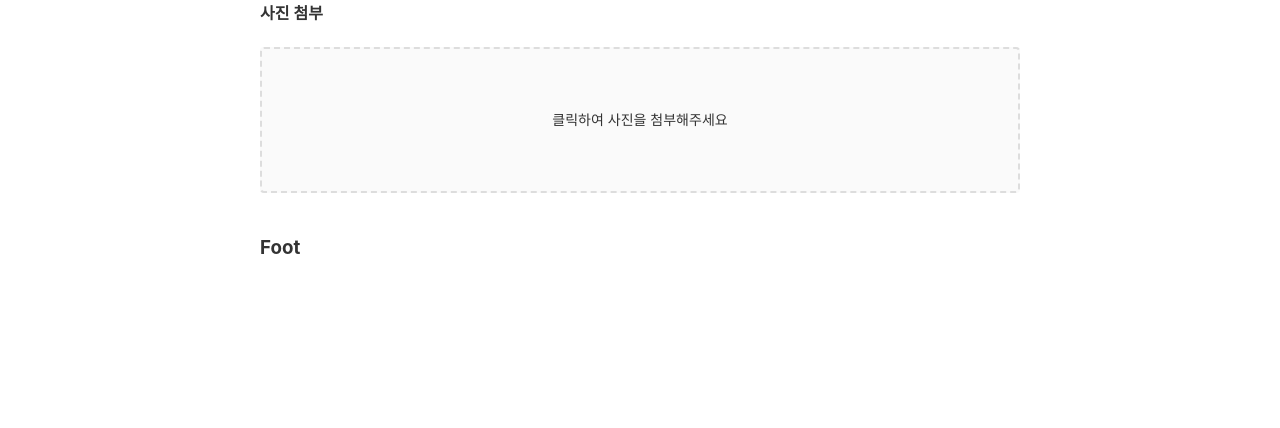
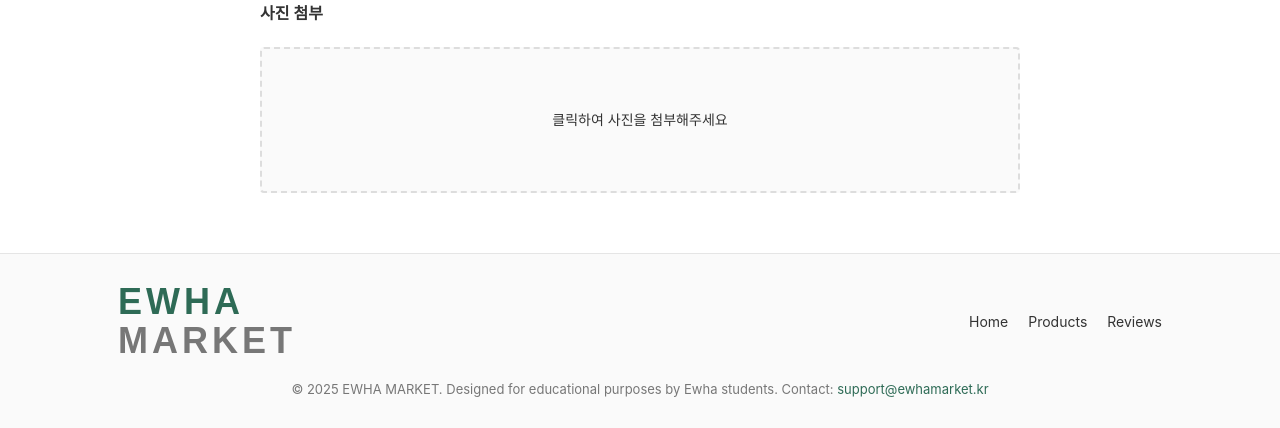
Before and after one commit to sexypoo/openSWPlatform, a Flask app: page /reg_reviews in a window 1280 px wide. Shown: the part 1187-1615 px from the top of the page. Before the commit the page ends 1441 px from the top, so only its background shows below. Run offline with Flask 3, Linux system fonts and the light colour scheme; some web fonts are replaced.

Commit message:
Update reg_reviews.html
footer 추가

```diff
--- a/templates/reg_reviews.html
+++ b/templates/reg_reviews.html
@@ -6,7 +6,7 @@
     <meta name="viewport" content="width=device-width, initial-scale=1.0">
     <!-- 외부 CSS 파일 연결 -->
     <link rel="stylesheet" type="text/css" href="style.css">
-    <title>리뷰 등록 - EWHA MARKET</title>
+    <title>리뷰 작성 - EWHA MARKET</title>
 
 </head>
 
@@ -131,12 +131,34 @@
                 <input type="file" id="fileInput" style="display: none;" accept="image/*" multiple>
             </div>
         </div>
+    </main>
 
-        <!-- 푸터 -->
-        <div class="footer">
-            <h3 class="footer-title">Foot</h3>
+    <!-- footer -->
+    <footer>
+        <div class="footer-container">
+            <div class="footer-top">
+                <div class="footer-logo logo">
+                    <a href="../index.html" class="logo-link">
+                        <span class="ewha">EWHA</span><br><span class="market">MARKET</span>
+                    </a>
+                </div>
+
+                <nav class="footer-nav">
+                    <ul>
+                        <li><a href="#main">Home</a></li>
+                        <li><a href="products.html">Products</a></li>
+                        <li><a href="#review">Reviews</a></li>
+                    </ul>
+                </nav>
+            </div>
+
+            <div class="footer-bottom">
+                <p>© 2025 EWHA MARKET. Designed for educational purposes by Ewha students.
+                    Contact: <a href="mailto:support@ewhamarket.kr"
+                        style="color:#2e6b56; text-decoration:none;">support@ewhamarket.kr</a></p>
+            </div>
         </div>
-    </main>
+    </footer>
 
     <script>
         // 별점 기능
@@ -182,4 +204,5 @@
         });
     </script>
 </body>
+
 </html>
```
